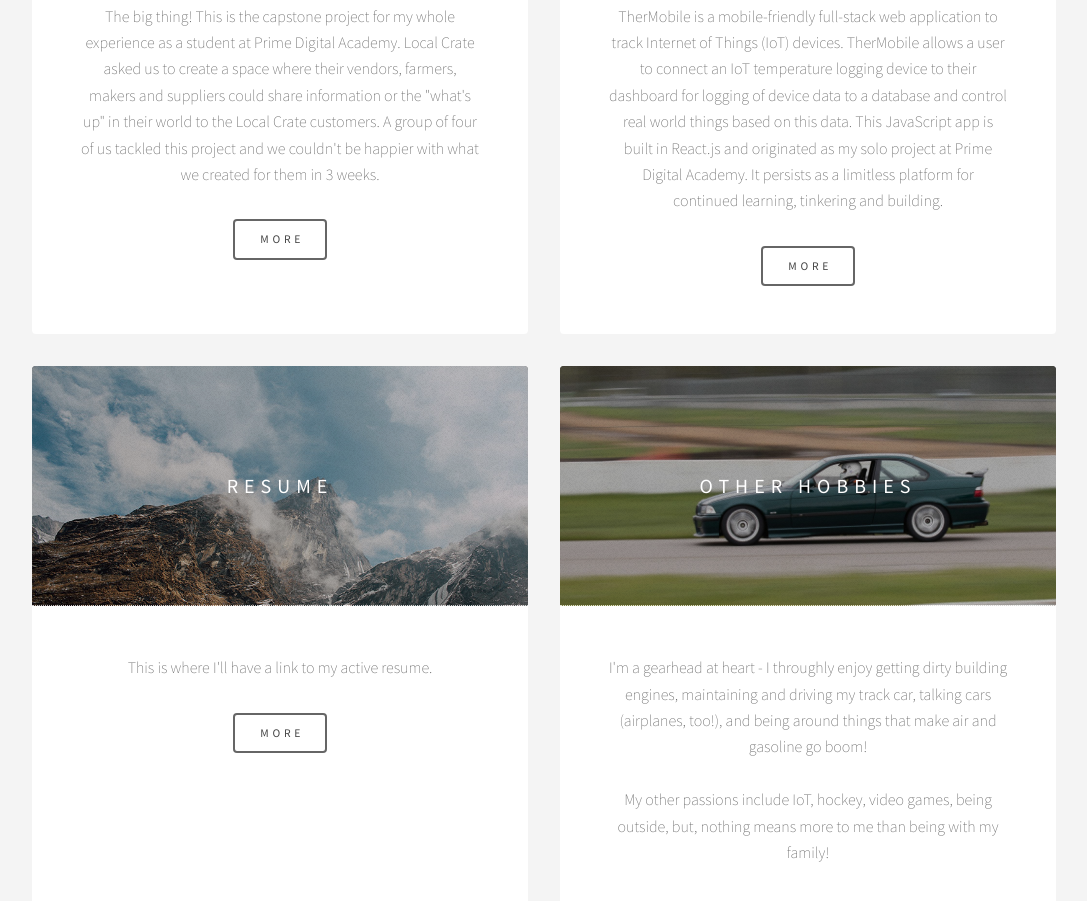
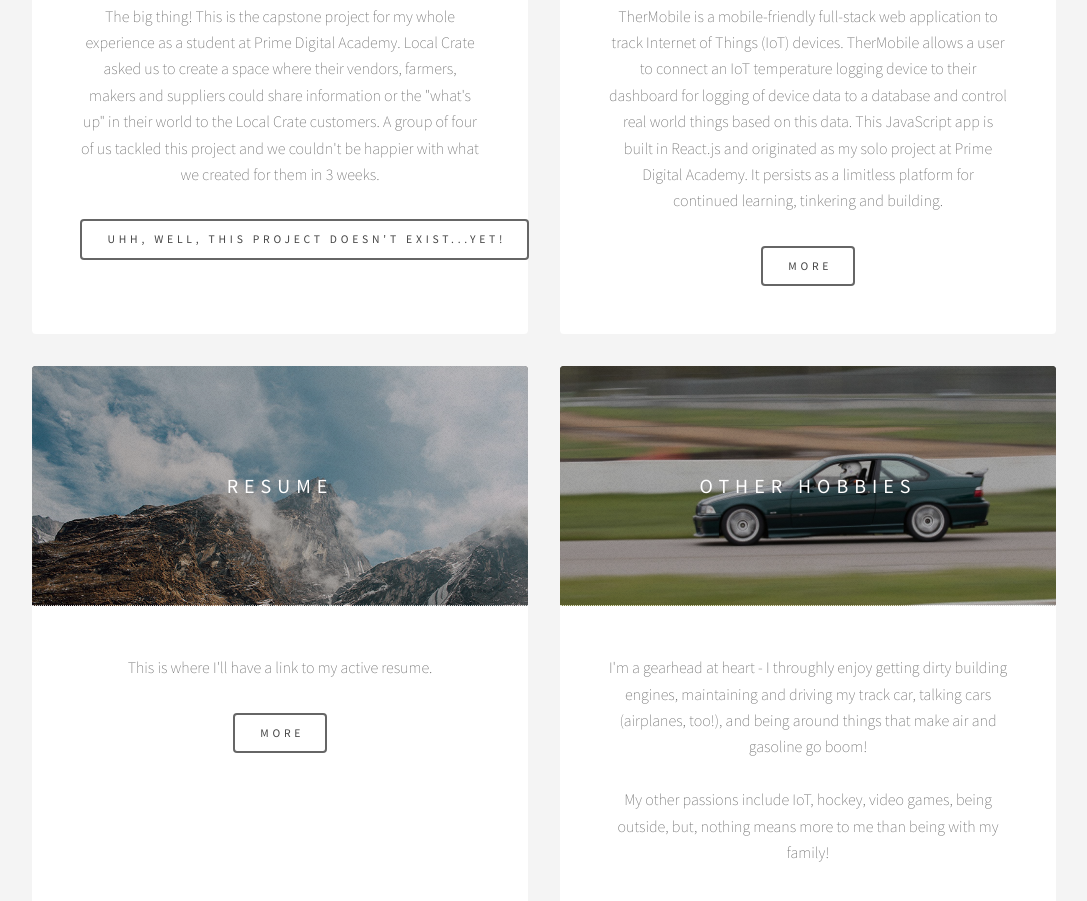
Before and after one commit to JacobTovsen/JacobTovsen.github.io, a plain HTML site: page index.html in a window 1280 px wide. Shown: the part 1597-2498 px from the top of the page, without its empty margins (96-1183 px from the left). Drawn offline with Linux system fonts and the light colour scheme.

Commit message:
changed local crate button

```diff
--- a/index.html
+++ b/index.html
@@ -45,7 +45,7 @@
 							</header>
 							<p>The big thing!  This is the capstone project for my whole experience as a student at Prime Digital Academy.  Local Crate asked us to create a space where their vendors, farmers, makers and suppliers could share information or the "what's up" in their world to the Local Crate customers.  A group of four of us tackled this project and we couldn't be happier with what we created for them in 3 weeks.</p>
 							<ul class="actions">
-								<li><a href="#" class="button">More</a></li>
+								<li><a href="#" class="button">Uhh, well, this project doesn't exist...yet!</a></li>
 							</ul>
 						</article>
 						<article class="item">
```
